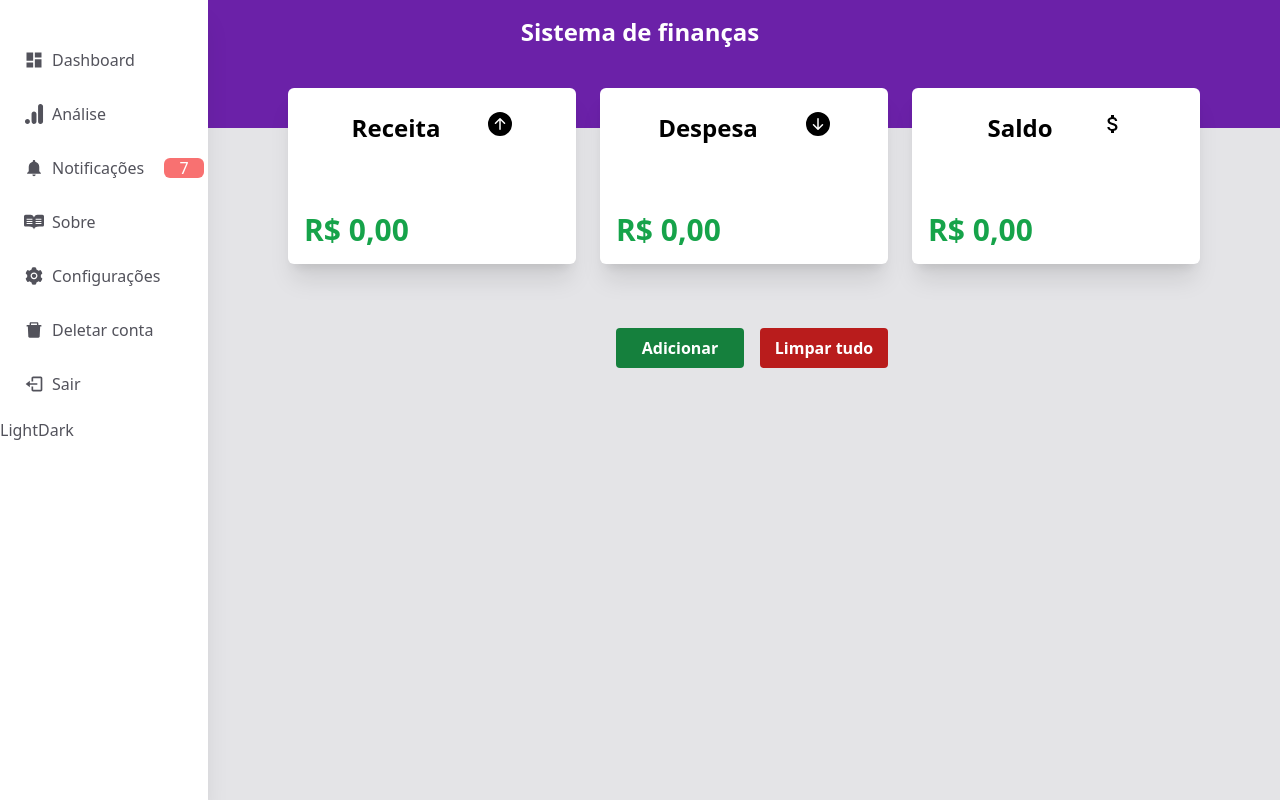
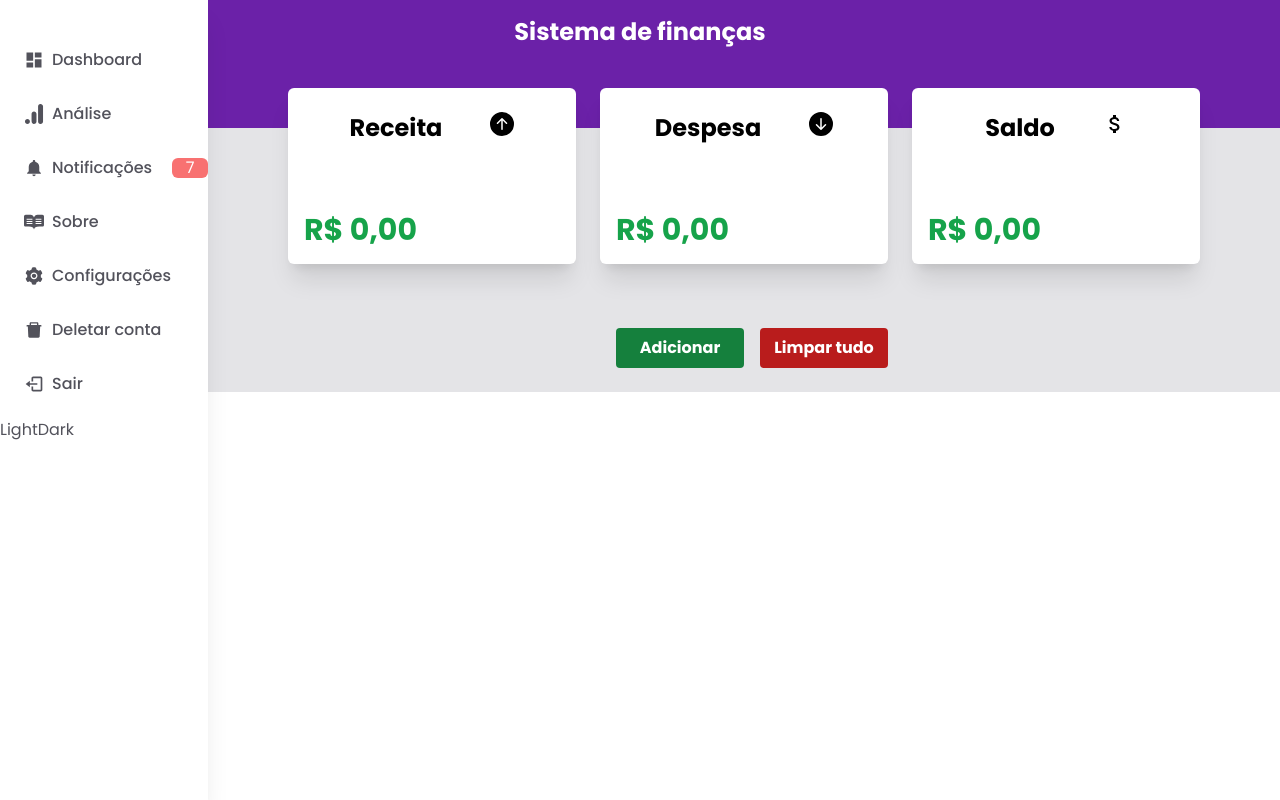
Before and after one commit to jnoirc/finance-web-app, a Next.js app: page / in a window 1280 px wide. Built offline with nearby package versions, Linux system fonts and the light colour scheme; no server answers; sample sign-in values are in the browser's storage.

Commit message:
fix: ssr

```diff
--- a/src/app/page.tsx
+++ b/src/app/page.tsx
@@ -8,11 +8,12 @@
 
 export default function Home() {
   const theme = useSelector(state => state);
+  const containerClassName = theme === 'dark' ? 'bg-neutral-950' : 'bg-zinc-200';
   return (
     <ProtectedRoute>
-      <body className={`${theme === 'dark' ? 'bg-neutral-950' : 'bg-zinc-200'}`}>
+      <div className={containerClassName}>
         <Dashboard />
-      </body>
+      </div>
     </ProtectedRoute>
   );
 }
```
